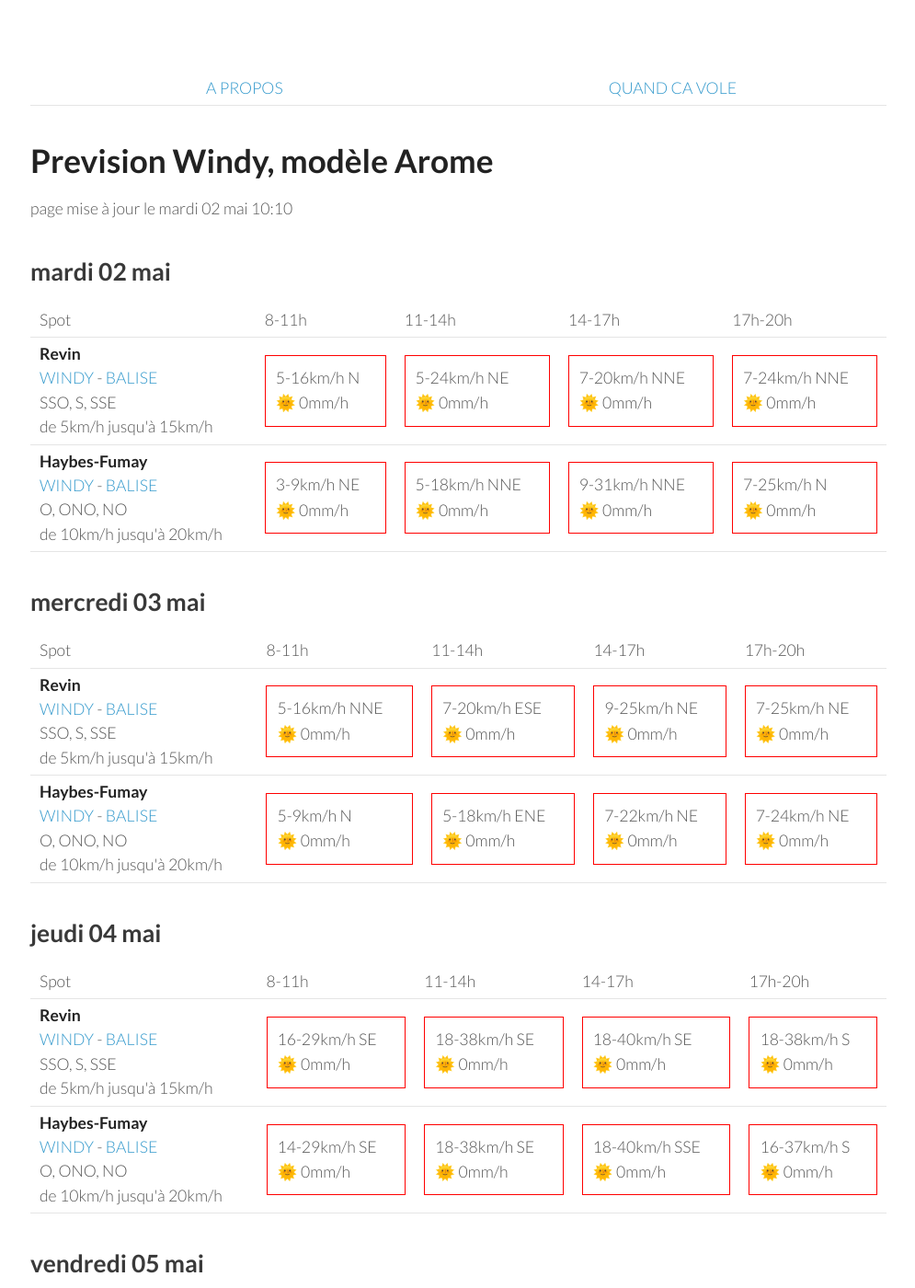
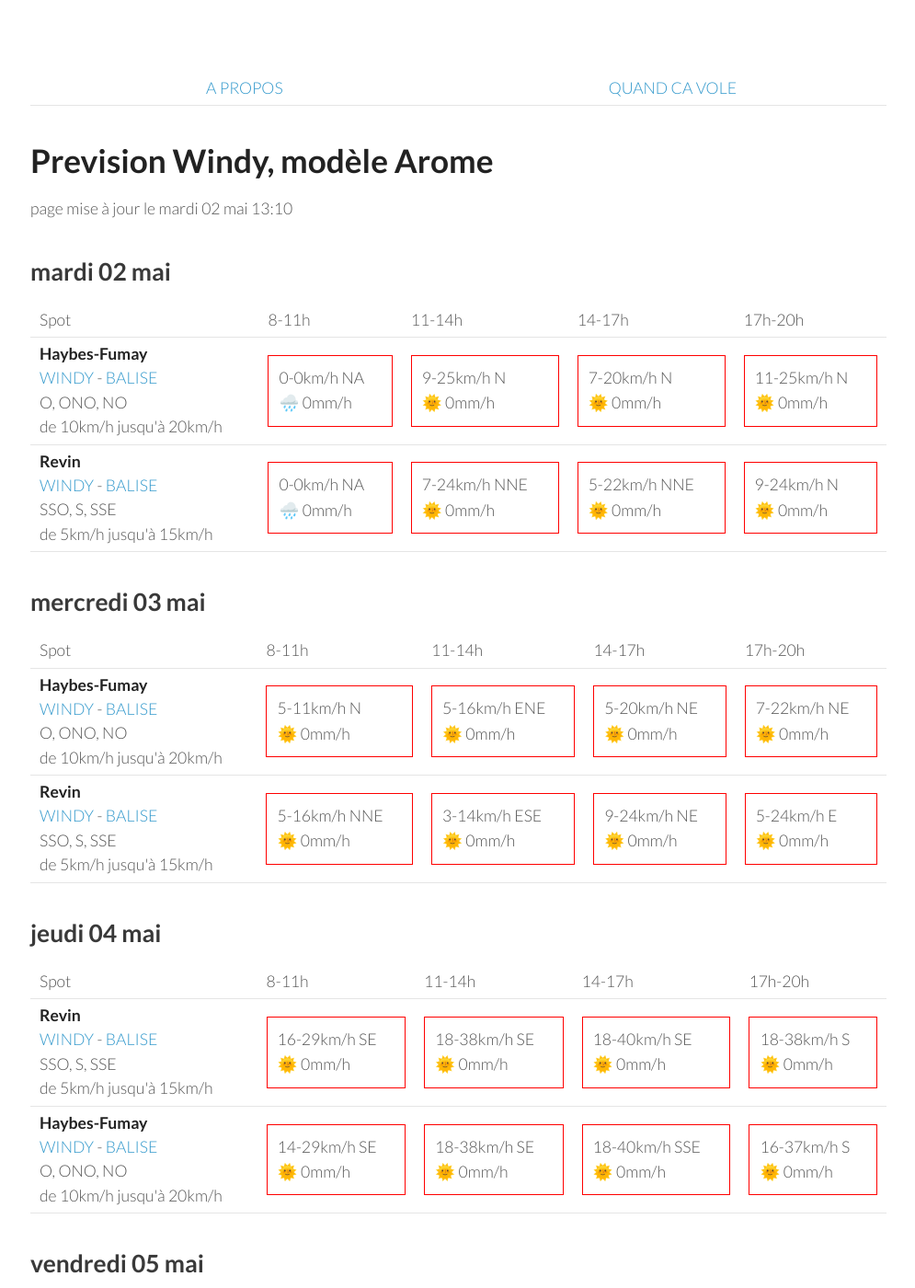
Before and after one commit to parapente-dans-le-nord/parapente-dans-le-nord.github.io, a Jekyll site: the page built from ardennes.markdown, in a window 1280 px wide and 1400 px high. Shown: the whole window at 92% size, without its empty margins (25-1020 px from the left). Built offline with Jekyll 4.4.1, drawn with Linux system fonts in a browser that asks for light colours.

Commit message:
update index.markdown

```diff
--- a/ardennes.markdown
+++ b/ardennes.markdown
@@ -7,7 +7,7 @@ title:  "Tous les spots"
 {: .links}
 
 # Prevision Windy, modèle Arome
-page mise à jour le mardi 02 mai 10:10
+page mise à jour le mardi 02 mai 13:10
 
 ## mardi 02 mai
 
@@ -22,23 +22,21 @@ page mise à jour le mardi 02 mai 10:10
       <td>17h-20h</td>
     </tr>
 <tr>
-        <td><strong>Revin</strong><br><a href="https://windy.com/49.948/4.625?49.543,4.625,8">WINDY</a> - <span class=""><a href="http://www.balisemeteo.com/balise.php?idBalise=5019">BALISE</a> </span><br> <span class="vent-favorable">SSO, S, SSE</span><br><span class="force-vent">de 5km/h jusqu'à 15km/h</span> </td>
+        <td><strong>Haybes-Fumay</strong><br><a href="https://windy.com/49.998/4.715?49.913,4.738,10">WINDY</a> - <span class=""><a href="http://www.balisemeteo.com/balise.php?idBalise=104">BALISE</a> </span><br> <span class="vent-favorable">O, ONO, NO</span><br><span class="force-vent">de 10km/h jusqu'à 20km/h</span> </td>
 
-            <td><div class="not-flyable"><p>5-16km/h N</p><p>🌞 0mm/h</p></div></td>
-            <td><div class="not-flyable"><p>5-24km/h NE</p><p>🌞 0mm/h</p></div></td>
-            <td><div class="not-flyable"><p>7-20km/h NNE</p><p>🌞 0mm/h</p></div></td>
-            <td><div class="not-flyable"><p>7-24km/h NNE</p><p>🌞 0mm/h</p></div></td>
-
+            <td><div class="not-flyable"><p>0-0km/h NA</p><p>🌧️ 0mm/h</p></div></td>
+            <td><div class="not-flyable"><p>9-25km/h N</p><p>🌞 0mm/h</p></div></td>
+            <td><div class="not-flyable"><p>7-20km/h N</p><p>🌞 0mm/h</p></div></td>
+            <td><div class="not-flyable"><p>11-25km/h N</p><p>🌞 0mm/h</p></div></td>
 
     </tr>
 <tr>
-        <td><strong>Haybes-Fumay</strong><br><a href="https://windy.com/49.998/4.715?49.913,4.738,10">WINDY</a> - <span class=""><a href="http://www.balisemeteo.com/balise.php?idBalise=104">BALISE</a> </span><br> <span class="vent-favorable">O, ONO, NO</span><br><span class="force-vent">de 10km/h jusqu'à 20km/h</span> </td>
+        <td><strong>Revin</strong><br><a href="https://windy.com/49.948/4.625?49.543,4.625,8">WINDY</a> - <span class=""><a href="http://www.balisemeteo.com/balise.php?idBalise=5019">BALISE</a> </span><br> <span class="vent-favorable">SSO, S, SSE</span><br><span class="force-vent">de 5km/h jusqu'à 15km/h</span> </td>
 
-            <td><div class="not-flyable"><p>3-9km/h NE</p><p>🌞 0mm/h</p></div></td>
-            <td><div class="not-flyable"><p>5-18km/h NNE</p><p>🌞 0mm/h</p></div></td>
-            <td><div class="not-flyable"><p>9-31km/h NNE</p><p>🌞 0mm/h</p></div></td>
-            <td><div class="not-flyable"><p>7-25km/h N</p><p>🌞 0mm/h</p></div></td>
-
+            <td><div class="not-flyable"><p>0-0km/h NA</p><p>🌧️ 0mm/h</p></div></td>
+            <td><div class="not-flyable"><p>7-24km/h NNE</p><p>🌞 0mm/h</p></div></td>
+            <td><div class="not-flyable"><p>5-22km/h NNE</p><p>🌞 0mm/h</p></div></td>
+            <td><div class="not-flyable"><p>9-24km/h N</p><p>🌞 0mm/h</p></div></td>
 
     </tr>
 
@@ -58,22 +56,22 @@ page mise à jour le mardi 02 mai 10:10
       <td>17h-20h</td>
     </tr>
 <tr>
-        <td><strong>Revin</strong><br><a href="https://windy.com/49.948/4.625?49.543,4.625,8">WINDY</a> - <span class=""><a href="http://www.balisemeteo.com/balise.php?idBalise=5019">BALISE</a> </span><br> <span class="vent-favorable">SSO, S, SSE</span><br><span class="force-vent">de 5km/h jusqu'à 15km/h</span> </td>
+        <td><strong>Haybes-Fumay</strong><br><a href="https://windy.com/49.998/4.715?49.913,4.738,10">WINDY</a> - <span class=""><a href="http://www.balisemeteo.com/balise.php?idBalise=104">BALISE</a> </span><br> <span class="vent-favorable">O, ONO, NO</span><br><span class="force-vent">de 10km/h jusqu'à 20km/h</span> </td>
 
-            <td><div class="not-flyable"><p>5-16km/h NNE</p><p>🌞 0mm/h</p></div></td>
-            <td><div class="not-flyable"><p>7-20km/h ESE</p><p>🌞 0mm/h</p></div></td>
-            <td><div class="not-flyable"><p>9-25km/h NE</p><p>🌞 0mm/h</p></div></td>
-            <td><div class="not-flyable"><p>7-25km/h NE</p><p>🌞 0mm/h</p></div></td>
+            <td><div class="not-flyable"><p>5-11km/h N</p><p>🌞 0mm/h</p></div></td>
+            <td><div class="not-flyable"><p>5-16km/h ENE</p><p>🌞 0mm/h</p></div></td>
+            <td><div class="not-flyable"><p>5-20km/h NE</p><p>🌞 0mm/h</p></div></td>
+            <td><div class="not-flyable"><p>7-22km/h NE</p><p>🌞 0mm/h</p></div></td>
 
 
     </tr>
 <tr>
-        <td><strong>Haybes-Fumay</strong><br><a href="https://windy.com/49.998/4.715?49.913,4.738,10">WINDY</a> - <span class=""><a href="http://www.balisemeteo.com/balise.php?idBalise=104">BALISE</a> </span><br> <span class="vent-favorable">O, ONO, NO</span><br><span class="force-vent">de 10km/h jusqu'à 20km/h</span> </td>
+        <td><strong>Revin</strong><br><a href="https://windy.com/49.948/4.625?49.543,4.625,8">WINDY</a> - <span class=""><a href="http://www.balisemeteo.com/balise.php?idBalise=5019">BALISE</a> </span><br> <span class="vent-favorable">SSO, S, SSE</span><br><span class="force-vent">de 5km/h jusqu'à 15km/h</span> </td>
 
-            <td><div class="not-flyable"><p>5-9km/h N</p><p>🌞 0mm/h</p></div></td>
-            <td><div class="not-flyable"><p>5-18km/h ENE</p><p>🌞 0mm/h</p></div></td>
-            <td><div class="not-flyable"><p>7-22km/h NE</p><p>🌞 0mm/h</p></div></td>
-            <td><div class="not-flyable"><p>7-24km/h NE</p><p>🌞 0mm/h</p></div></td>
+            <td><div class="not-flyable"><p>5-16km/h NNE</p><p>🌞 0mm/h</p></div></td>
+            <td><div class="not-flyable"><p>3-14km/h ESE</p><p>🌞 0mm/h</p></div></td>
+            <td><div class="not-flyable"><p>9-24km/h NE</p><p>🌞 0mm/h</p></div></td>
+            <td><div class="not-flyable"><p>5-24km/h E</p><p>🌞 0mm/h</p></div></td>
 
 
     </tr>
```
